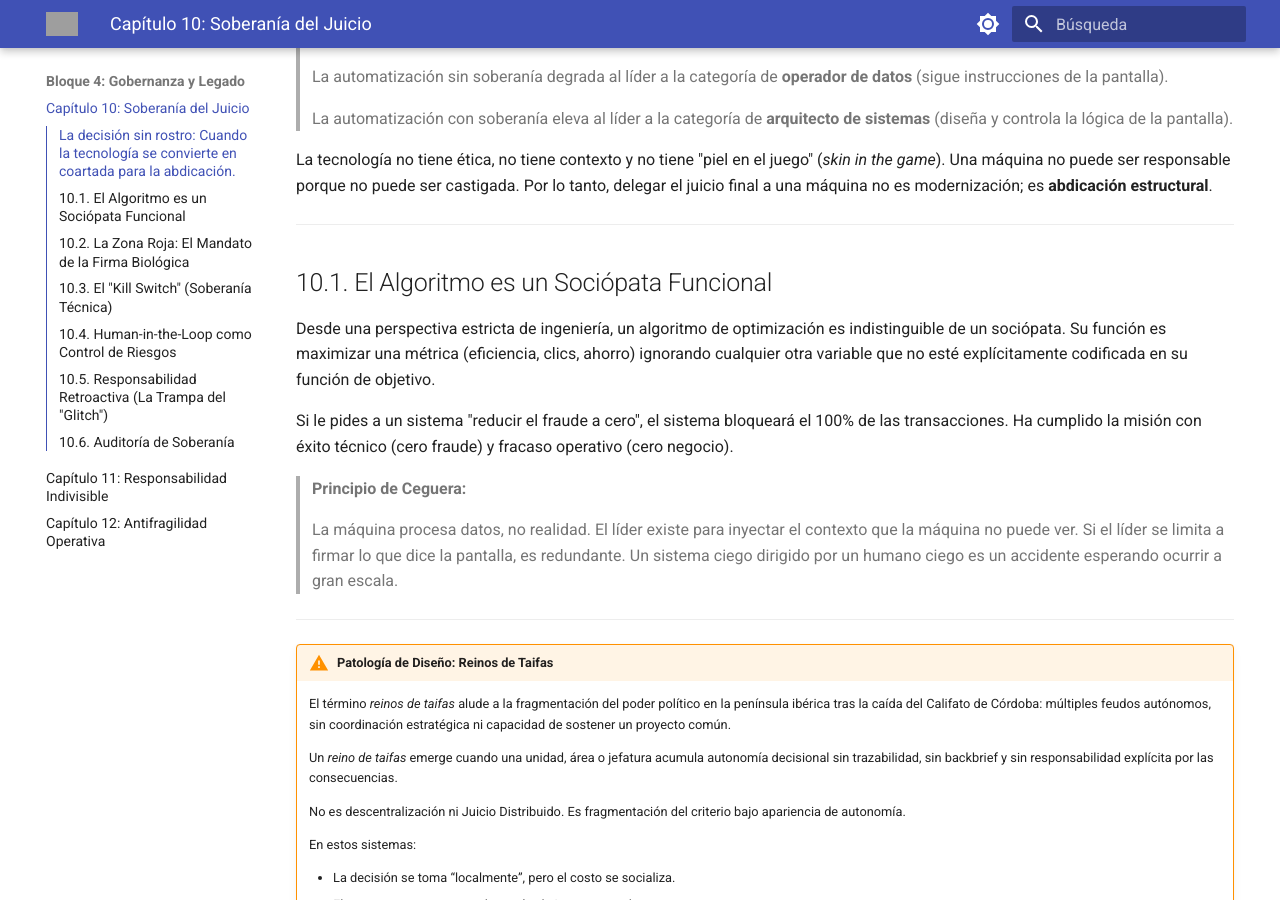
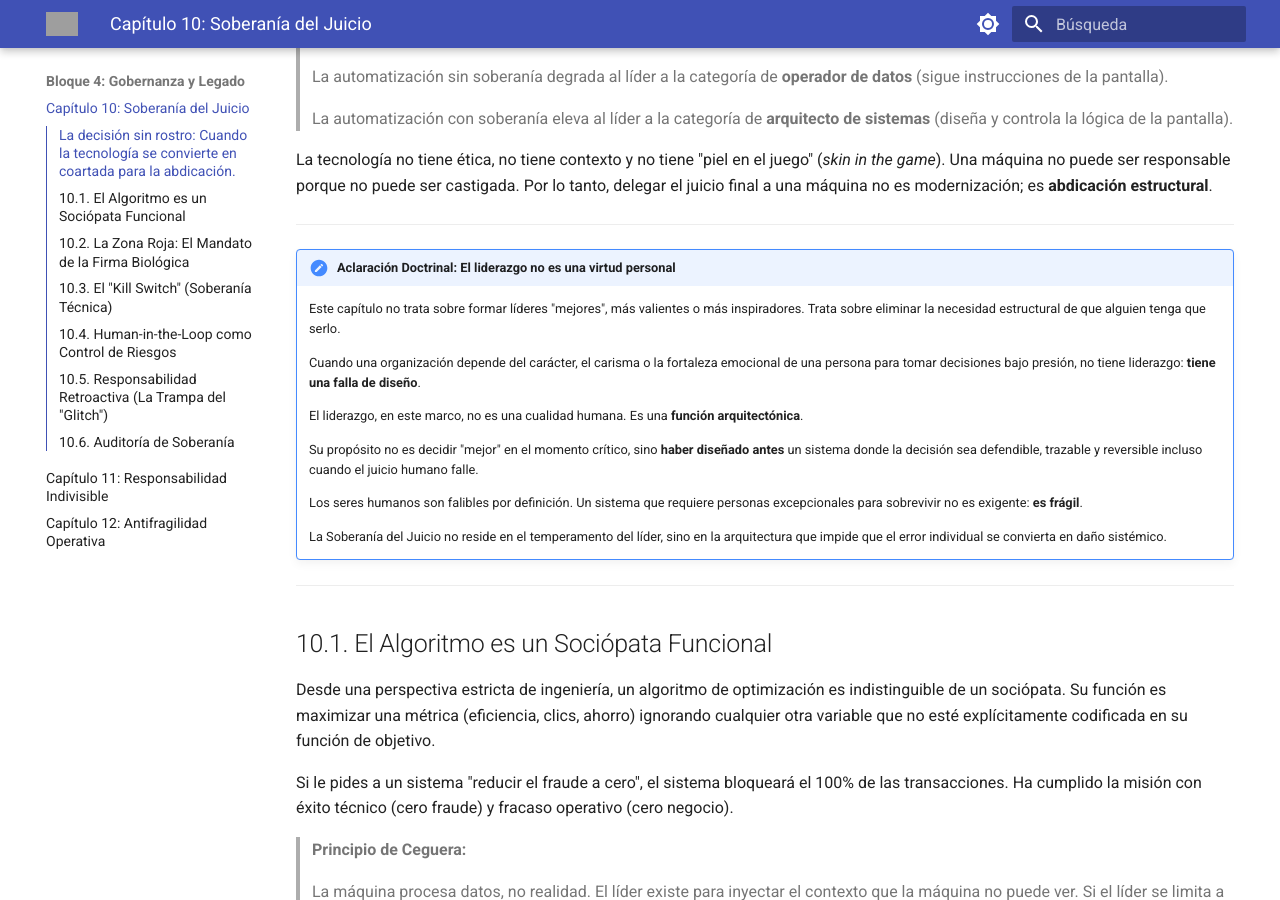
Before and after one commit to jccarvajal/liderazgo-antifragil, an MkDocs documentation site: the page built from docs/capitulos/10-Soberania-Juicio.md, in a window 1280 px wide and 900 px high, scrolled down 411 px. Built offline with MkDocs 1.6.1 and Material for MkDocs 9.7.7, drawn with Linux system fonts in a browser that asks for light colours; grey boxes are pictures that could not be loaded.

Commit message:
Update 10-Soberania-Juicio.md

```diff
--- a/docs/capitulos/10-Soberania-Juicio.md
+++ b/docs/capitulos/10-Soberania-Juicio.md
@@ -13,6 +13,22 @@ Cuando un líder dice *"El sistema rechazó la solicitud"* o *"El algoritmo no m
 > La automatización con soberanía eleva al líder a la categoría de **arquitecto de sistemas** (diseña y controla la lógica de la pantalla).
 
 La tecnología no tiene ética, no tiene contexto y no tiene "piel en el juego" (*skin in the game*). Una máquina no puede ser responsable porque no puede ser castigada. Por lo tanto, delegar el juicio final a una máquina no es modernización; es **abdicación estructural**.
+
+---
+
+!!! important "Aclaración Doctrinal: El liderazgo no es una virtud personal"
+    Este capítulo no trata sobre formar líderes "mejores", más valientes o más inspiradores.
+    Trata sobre eliminar la necesidad estructural de que alguien tenga que serlo.
+
+    Cuando una organización depende del carácter, el carisma o la fortaleza emocional de una persona para tomar decisiones bajo presión, no tiene liderazgo: **tiene una falla de diseño**.
+
+    El liderazgo, en este marco, no es una cualidad humana. Es una **función arquitectónica**.
+
+    Su propósito no es decidir "mejor" en el momento crítico, sino **haber diseñado antes** un sistema donde la decisión sea defendible, trazable y reversible incluso cuando el juicio humano falle.
+
+    Los seres humanos son falibles por definición. Un sistema que requiere personas excepcionales para sobrevivir no es exigente: **es frágil**.
+
+    La Soberanía del Juicio no reside en el temperamento del líder, sino en la arquitectura que impide que el error individual se convierta en daño sistémico.
 
 ---
 
```
